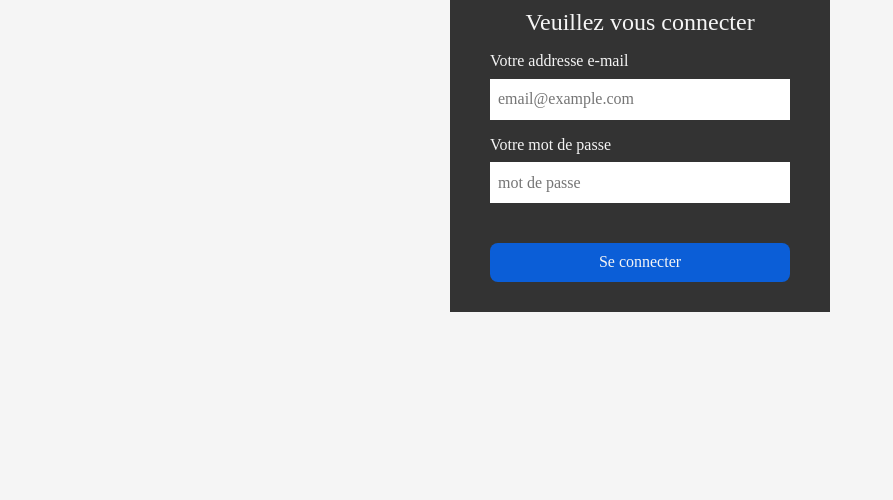
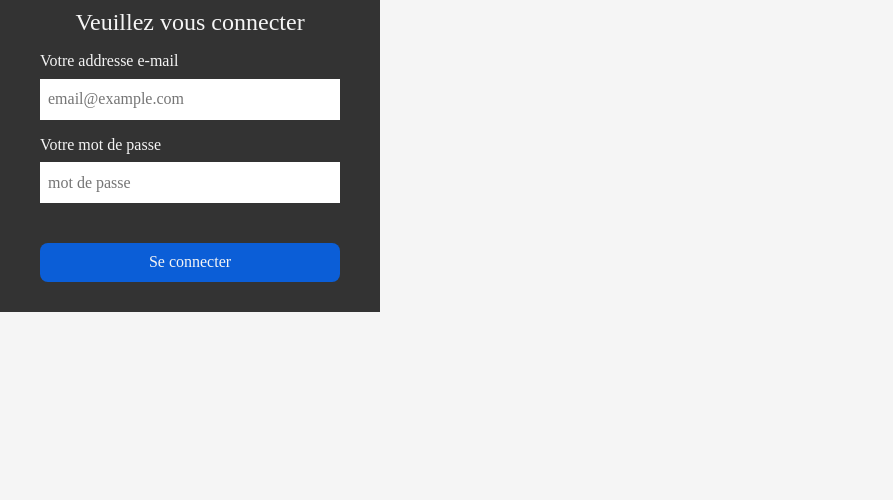
Before and after one commit to tdimnet/debuggez-l-interface-de-votre-site, a plain HTML site: page index.html in a window 1280 px wide. Shown: the part 300-800 px from the top of the page, without its empty margins (0-893 px from the left). Drawn offline with Linux system fonts and the light colour scheme.

Commit message:
Ajout du bug pour la question 3 du quiz

```diff
--- a/css/main.css
+++ b/css/main.css
@@ -94,7 +94,7 @@ img {
 .sign-in-page {
     align-items: center;
     display: flex;
-    justify-content: center;
+    jurify-content: center;
     min-height: 100vh;
     min-width: 100vw;
 }
```
